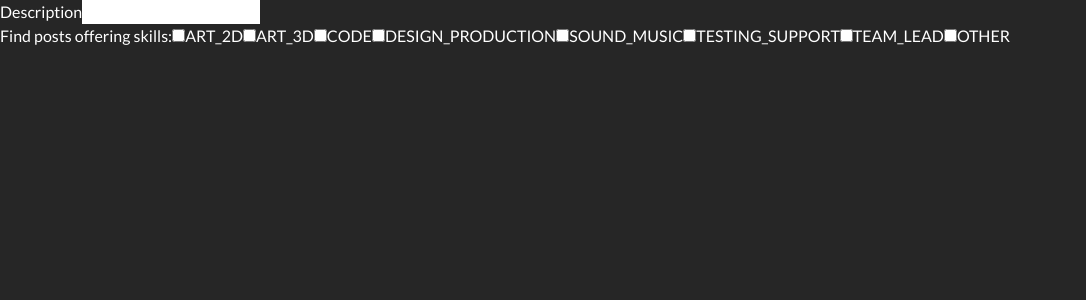
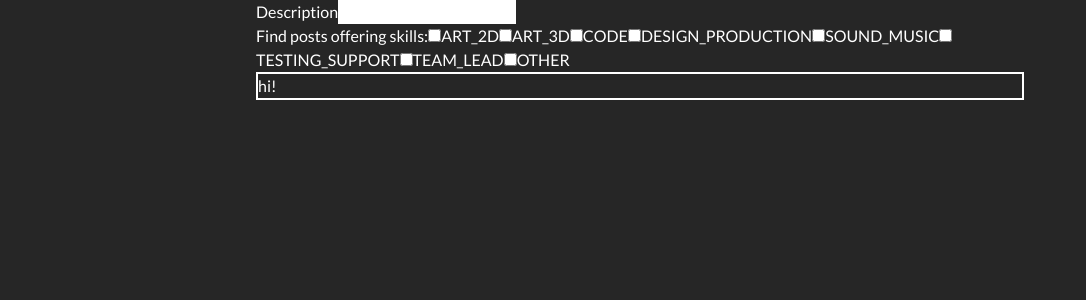
Before and after one commit to GameMakersToolkit/team-finder, a React (Vite) app in the folder ui/: page / in a window 1280 px wide. Shown: the top 300 px of the page, without its empty margins (0-1086 px from the left). Built offline with nearby package versions, Linux system fonts and the light colour scheme; no server answers.

Commit message:
Skeleton PostPreview component

```diff
--- /dev/null
+++ b/ui/src/components/PostPreview.tsx
@@ -0,0 +1,5 @@
+import * as React from "react";
+
+export const PostPreview: React.FC = () => {
+  return <div className="border-2 border-white">hi!</div>
+};
--- a/ui/src/pages/Home/Home.tsx
+++ b/ui/src/pages/Home/Home.tsx
@@ -1,5 +1,6 @@
 import * as React from "react";
 import { useSearchParams } from "react-router-dom";
+import { PostPreview } from "../../components/PostPreview";
 import { isSkill } from "../../model/skill";
 import { SearchOptions, usePostsList } from "../../queries/posts";
 import { useUpdateSearchParam } from "../../utils/searchParam";
@@ -35,7 +36,7 @@ export const Home: React.FC = () => {
   const query = usePostsList(searchOptions);
 
   return (
-    <div>
+    <div className="container mx-auto max-w-screen-md">
       <div>
         <label htmlFor="descriptionFilter">Description</label>
         <input
@@ -58,7 +59,8 @@ export const Home: React.FC = () => {
         />
       </div>
       {query.data && <div>{query.data.length} results found</div>}
-      <pre>{JSON.stringify(query.data, null, 2)}</pre>
+      <PostPreview />
+      {/* <pre>{JSON.stringify(query.data, null, 2)}</pre> */}
     </div>
   );
 };
```
